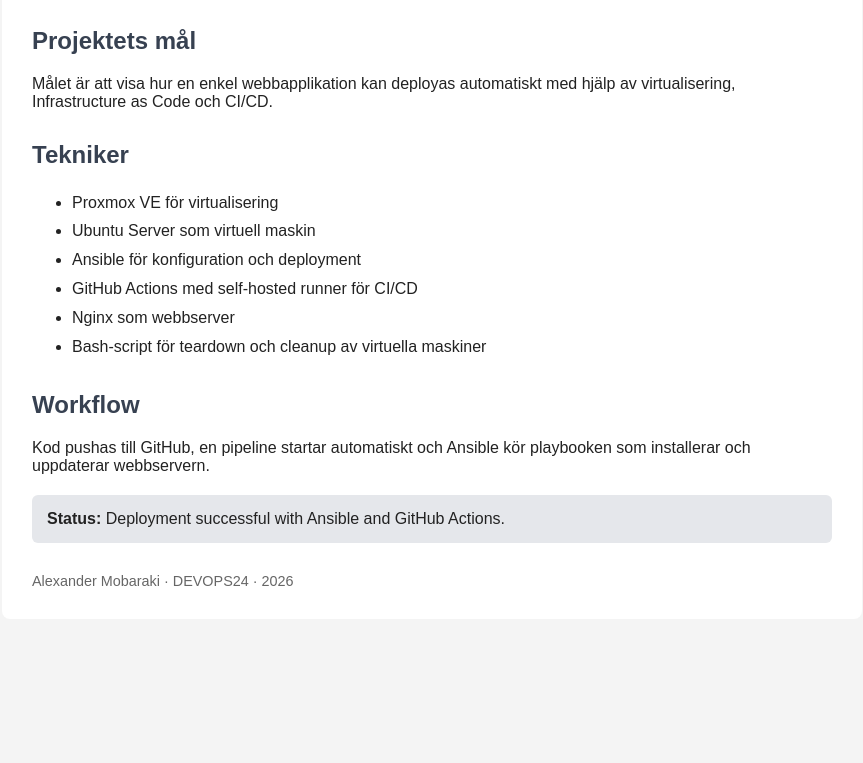
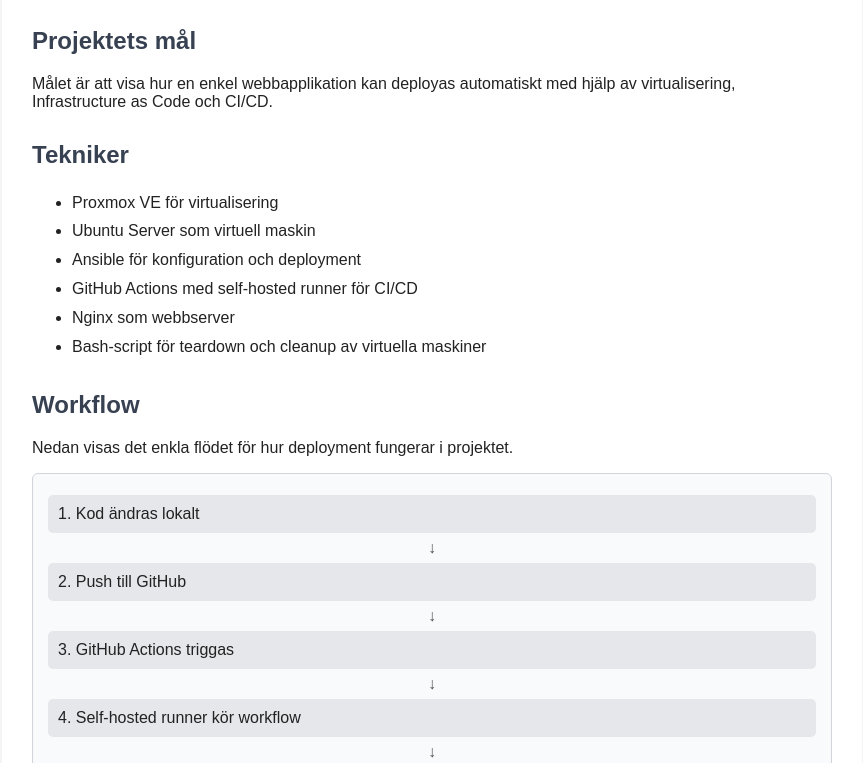
Before and after one commit to Hubba-ctrl/examensarbete, a plain HTML site: page index.html in a window 1280 px wide. Shown: the part 189-952 px from the top of the page, without its empty margins (208-1071 px from the left). Before the commit the page ends 848 px from the top, so only its background shows below. Drawn offline with Linux system fonts and the light colour scheme.

Commit message:
förberedelse

```diff
--- a/index.html
+++ b/index.html
@@ -34,11 +34,25 @@
             line-height: 1.8;
         }
 
-        .status {
+        .workflow-box {
+            background: #f9fafb;
+            border: 1px solid #d1d5db;
+            border-radius: 6px;
+            padding: 15px;
+            margin-top: 15px;
+        }
+
+        .workflow-step {
             background: #e5e7eb;
-            padding: 15px;
-            border-radius: 6px;
-            margin-top: 20px;
+            padding: 10px;
+            border-radius: 5px;
+            margin: 6px 0;
+        }
+
+        .arrow {
+            text-align: center;
+            font-weight: bold;
+            color: #555;
         }
 
         footer {
@@ -51,11 +65,13 @@
 <body>
     <div class="container">
         <h1>DevOps Examensarbete</h1>
-<!-- <h2>Live update for Mikael successful</h2> -->
-	<p>
+
+        <!-- <h2>Live update for Mikael successful</h2> -->
+
+        <p>
             Denna webbserver är deployad automatiskt som en del av mitt examensarbete inom DevOps.
             Projektet körs i en lokal Proxmox-miljö och använder Ansible för automation.
-	</p>
+        </p>
 
         <h2>Projektets mål</h2>
         <p>
@@ -75,13 +91,24 @@
 
         <h2>Workflow</h2>
         <p>
-            Kod pushas till GitHub, en pipeline startar automatiskt och Ansible kör playbooken
-            som installerar och uppdaterar webbservern.
+            Nedan visas det enkla flödet för hur deployment fungerar i projektet.
         </p>
 
-        <div class="status">
-            <strong>Status:</strong> Deployment successful with Ansible and GitHub Actions.
+        <div class="workflow-box">
+            <div class="workflow-step">1. Kod ändras lokalt</div>
+            <div class="arrow">↓</div>
+            <div class="workflow-step">2. Push till GitHub</div>
+            <div class="arrow">↓</div>
+            <div class="workflow-step">3. GitHub Actions triggas</div>
+            <div class="arrow">↓</div>
+            <div class="workflow-step">4. Self-hosted runner kör workflow</div>
+            <div class="arrow">↓</div>
+            <div class="workflow-step">5. Ansible kör webserver.yaml</div>
+            <div class="arrow">↓</div>
+            <div class="workflow-step">6. Nginx och index.html uppdateras på VM</div>
         </div>
+
+
 
         <footer>
             Alexander Mobaraki · DEVOPS24 · 2026
```
